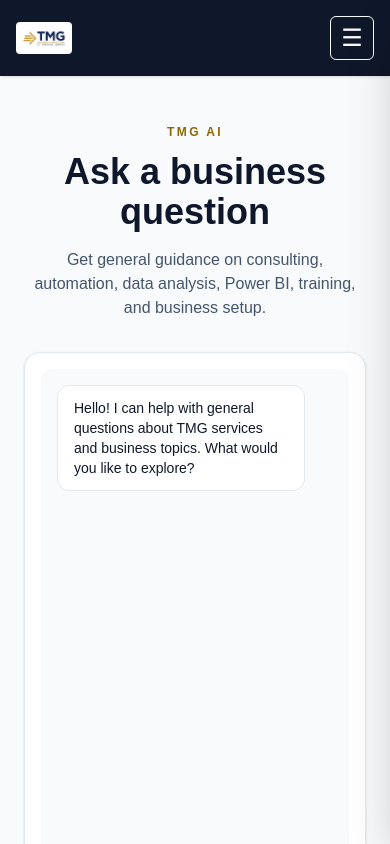
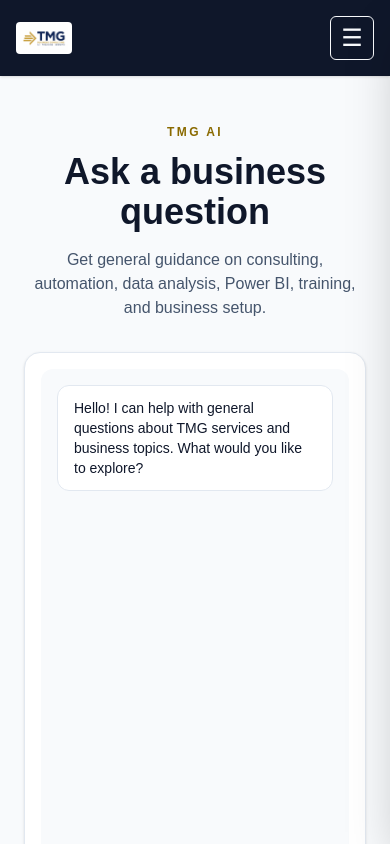
Before and after one commit to tmgbusinessconsultant-stack/tmg-saas, a Next.js app in the folder frontend/: page /ai in a window 390 px wide. Shown: the top 844 px of the page. Built offline with nearby package versions, Linux system fonts and the light colour scheme; no server answers.

Commit message:
fix responsive mobile overflow for all devices

```diff
--- a/frontend/src/app/globals.css
+++ b/frontend/src/app/globals.css
@@ -210,3 +210,53 @@ button.bg-transparent,
 a.bg-transparent {
   color: #F8FAFC !important;
 }
+
+/* === UNIVERSAL RESPONSIVE FIX - WORKS ON ALL DEVICES === */
+html,
+body {
+  overflow-x: hidden;
+  max-width: 100vw;
+}
+
+/* Prevent anything from going outside screen */
+*,
+*::before,
+*::after {
+  box-sizing: border-box;
+  max-width: 100%;
+}
+
+/* Fix file input overflowing (your current bug) */
+input[type="file"] {
+  max-width: 100% !important;
+  width: 100% !important;
+  white-space: normal !important;
+  overflow: hidden !important;
+  text-overflow: ellipsis !important;
+  display: block !important;
+}
+
+/* Fix all inputs and cards on mobile */
+input,
+textarea,
+select,
+button {
+  max-width: 100%;
+  word-wrap: break-word;
+  overflow-wrap: anywhere;
+}
+
+/* Make cards scroll nicely on small phones */
+.card,
+.workspace,
+[class*="bg-white"] {
+  overflow: hidden;
+  word-break: break-word;
+}
+
+/* Messages box - prevent horizontal scroll */
+[class*="Messages"],
+[class*="message"] {
+  overflow-wrap: break-word;
+  word-break: break-word;
+}
```
